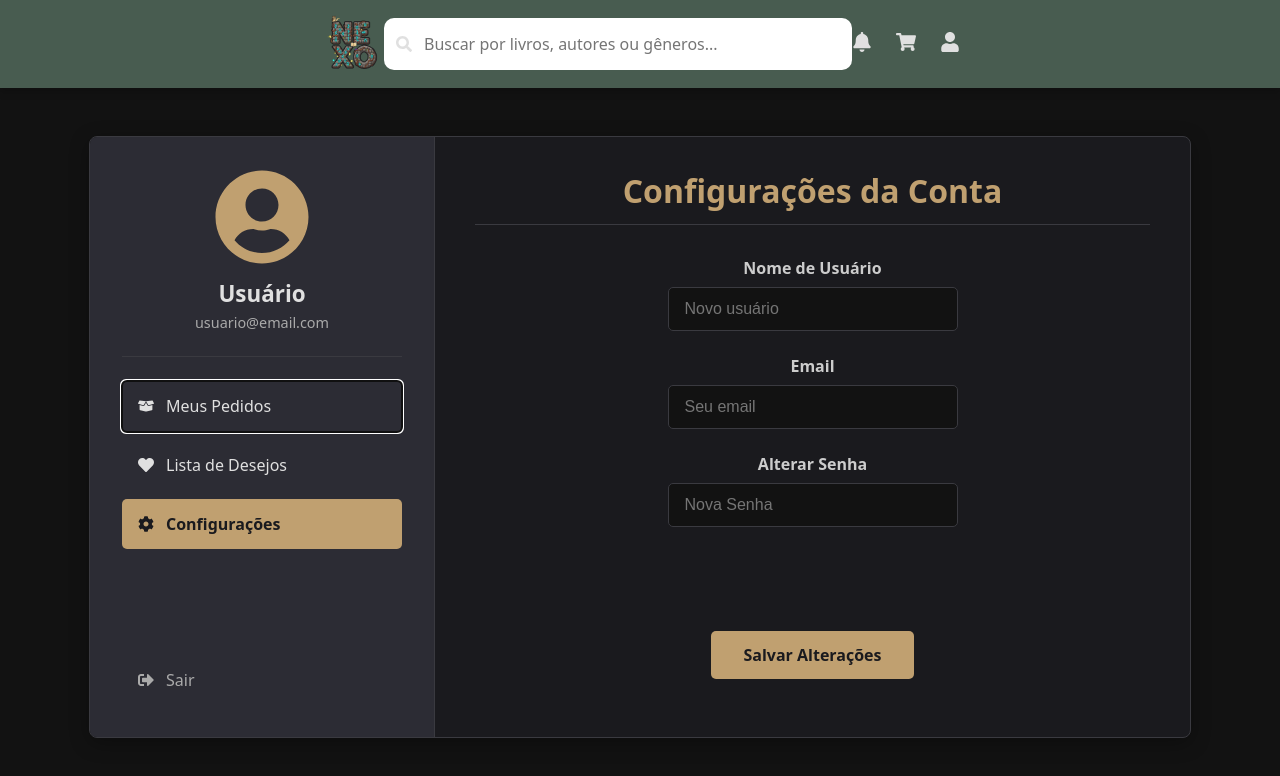
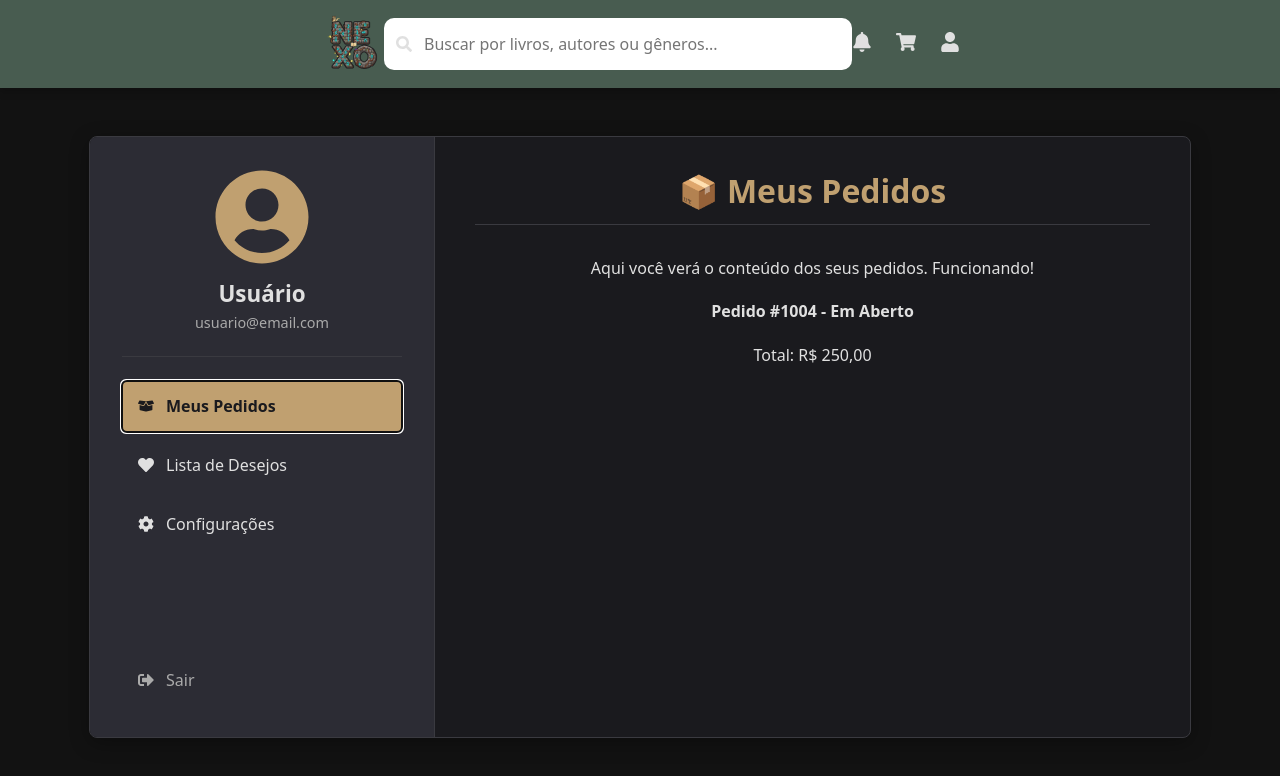
Before and after one commit to douglas0097/Nexo-Livraria, a React (Vite) app: page /usuarios in a window 1280 px wide. Both pictures are taken after a click on the button "Meus Pedidos". Shown: the top 776 px of the page. Built offline with nearby package versions, Linux system fonts and the light colour scheme.

Commit message:
Atualiza telas do usuario/ configurações e meus pedidos

```diff
--- a/src/usuarios/usuarios.tsx
+++ b/src/usuarios/usuarios.tsx
@@ -1,16 +1,81 @@
+import React, { useState } from 'react'; // <--- 1. Importar useState
 import Navbar from '../navbar/navbar';
-import {FaUserCircle,FaBoxOpen,FaHeart,FaCog,FaSignOutAlt,} from 'react-icons/fa';
+import {FaUserCircle, FaBoxOpen, FaHeart, FaCog, FaSignOutAlt,} from 'react-icons/fa';
 
 import './usuarios.css';
 
+// 2. Definindo o Tipo para o Estado (apenas 'pedidos' ou 'configuracoes' por enquanto)
+type ActiveTab = 'pedidos' | 'configuracoes';
+
 function Usuarios() {
+    // 3. Estado: Inicia em 'configuracoes' para carregar a tela que você já tem
+    const [activeTab, setActiveTab] = useState<ActiveTab>('configuracoes');
+
+    // --- Funções de Conteúdo ---
+
+    // 4. Conteúdo de Pedidos (Simulação)
+    const renderPedidosContent = () => (
+        <div className="profile-content">
+            <div className="content-panel">
+                <h2>📦 Meus Pedidos</h2>
+                <p>Aqui você verá o conteúdo dos seus pedidos. Funcionando!</p>
+                <div className="pedidos-lista">
+                    <h4>Pedido #1004 - Em Aberto</h4>
+                    <p>Total: R$ 250,00</p>
+                </div>
+            </div>
+        </div>
+    );
+
+    // 5. Conteúdo de Configurações (SEU CÓDIGO ORIGINAL)
+    const renderConfiguracoesContent = () => (
+        <div className="profile-content">
+            <div className="content-panel">
+                <h2>Configurações da Conta</h2>
+
+                {/* * O JSX DO SEU FORMULÁRIO DEVE SER COLOCADO AQUI DENTRO.
+                  * (Eu estou usando o código que você enviou antes.)
+                */}
+                <form className="settings-form">
+                    <div className="form-group">
+                        <label htmlFor="username">Nome de Usuário</label>
+                        <input type="text" id="username" placeholder="Novo usuário" />
+                    </div>
+                    <div className="form-group">
+                        <label htmlFor="email">Email</label>
+                        <input type="email" id="email" placeholder="Seu email" />
+                    </div>
+                    <div className="form-group">
+                        <label htmlFor="password">Alterar Senha</label>
+                        <input type="password" id="password" placeholder="Nova Senha" />
+                    </div>
+                    <button type="submit" className="save-button">
+                        Salvar Alterações
+                    </button>
+                </form>
+            </div>
+        </div>
+    );
+
+    // 6. Decisão de Renderização (O "Interruptor")
+    const renderCurrentContent = () => {
+        if (activeTab === 'pedidos') {
+            return renderPedidosContent();
+        }
+        // Se for qualquer outra coisa (Configurações ou Desejos), mostra Configurações
+        return renderConfiguracoesContent();
+    };
+
     return (
         <div>
             <Navbar />
-
             <div className="profile-page-container">
                 <div className="profile-card">
+
+                    {/* PARTE ESQUERDA (SIDEBAR) */}
                     <aside className="profile-sidebar">
+
+                        {/* Informações do Usuário (topo) */}
                         <div className="user-info">
                             <FaUserCircle className="user-avatar" />
                             <h3 className="user-name">Usuário</h3>
@@ -18,59 +83,44 @@ function Usuarios() {
                         </div>
 
                         <nav className="profile-nav">
-              <button className="nav-item">
+
+                            {/* BOTÃO MEUS PEDIDOS */}
+                            <button
+                                // Se activeTab for 'pedidos', adiciona a classe 'active'
+                                className={`nav-item ${activeTab === 'pedidos' ? 'active' : ''}`}
+                                // Ao clicar, muda o estado para 'pedidos'
+                                onClick={() => setActiveTab('pedidos')}
+                            >
                                 <FaBoxOpen /> <span>Meus Pedidos</span>
                             </button>
-              <button className="nav-item">
+
+                            {/* BOTÃO LISTA DE DESEJOS (Ainda aponta para Configurações) */}
+                            <button
+                                className={`nav-item ${activeTab === 'desejos' ? 'active' : ''}`}
+
+                            >
                                 <FaHeart /> <span>Lista de Desejos</span>
                             </button>
-              <button className="nav-item active">
+
+                            {/* BOTÃO CONFIGURAÇÕES */}
+                            <button
+                                // Se activeTab for 'configuracoes', adiciona a classe 'active'
+                                className={`nav-item ${activeTab === 'configuracoes' ? 'active' : ''}`}
+                                // Ao clicar, muda o estado para 'configuracoes'
+                                onClick={() => setActiveTab('configuracoes')}
+                            >
                                 <FaCog /> <span>Configurações</span>
                             </button>
                         </nav>
 
+                        {/* Botão Sair */}
                         <button className="logout-button">
                             <FaSignOutAlt /> <span>Sair</span>
                         </button>
                     </aside>
 
-          <div className="profile-content">
-            <div className="content-panel">
-
-              <h2>Configurações da Conta</h2>
-
-              <form className="settings-form">
-                <div className="form-group">
-                  <label htmlFor="username">Nome de Usuário</label>
-                  <input
-                    type="text"
-                    id="username"
-                    placeholder="Novo usuário"
-                  />
-                </div>
-                <div className="form-group">
-                  <label htmlFor="email">Email</label>
-                  <input
-                    type="email"
-                    id="email"
-                    placeholder="Seu email"
-                  />
-                </div>
-                <div className="form-group">
-                  <label htmlFor="password">Alterar Senha</label>
-                  <input
-                    type="password"
-                    id="password"
-                    placeholder="Nova Senha"
-                  />
-                </div>
-                <button type="submit" className="save-button">
-                  Salvar Alterações
-                </button>
-              </form>
-
-            </div>
-          </div>
+                    {/* PARTE DIREITA: CHAMA A FUNÇÃO QUE DECIDE O QUE MOSTRAR */}
+                    {renderCurrentContent()}
                 </div>
             </div>
         </div>
```
Lines whose indentation alone changed are shown as unchanged.
